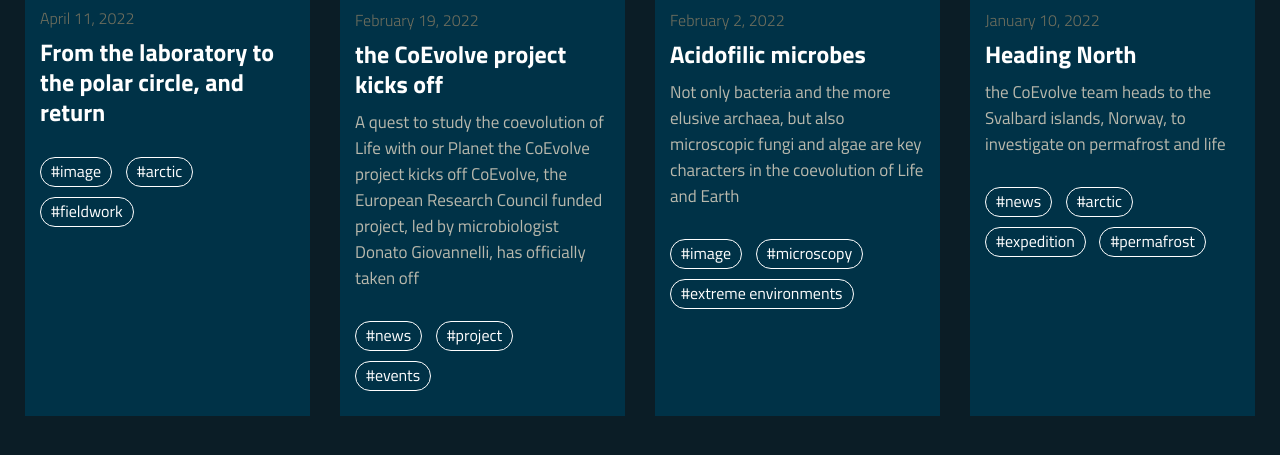
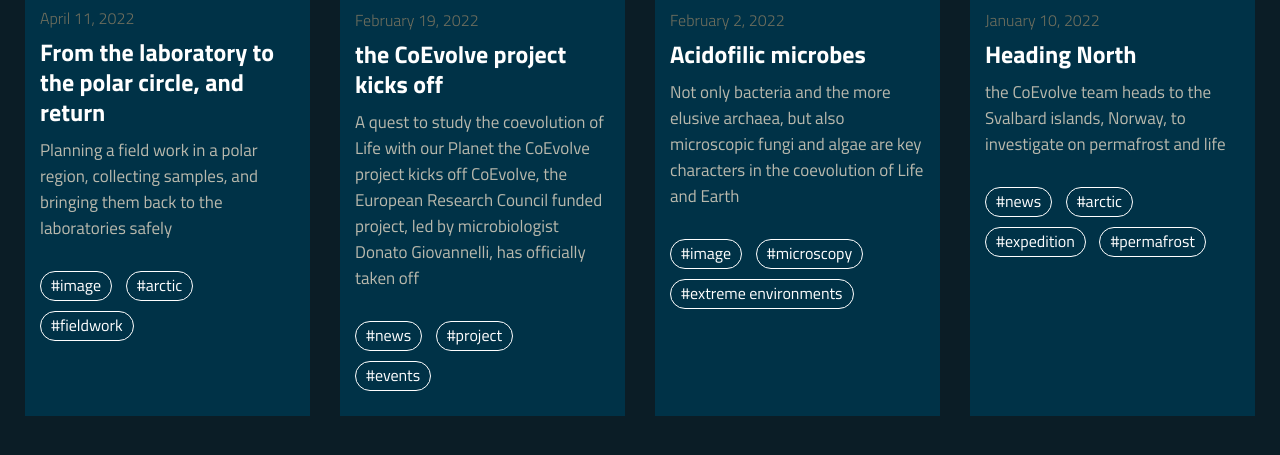
Before and after one commit to dgiovannelli/coevolve_website, a Jekyll site: the page built from index.html, in a window 1280 px wide and 900 px high, scrolled down 820 px, cut to the strip 124-626 px from the top of the window. Shown: the top 455 px of the strip. Built offline with Jekyll 4.4.1, drawn with Linux system fonts in a browser that asks for light colours; a script that is not in the unit is left out.

Commit message:
corrected the description of the post

```diff
--- a/_posts/2022-04-11-from-the-laboratory-to-the-polar-circle.md
+++ b/_posts/2022-04-11-from-the-laboratory-to-the-polar-circle.md
@@ -3,6 +3,7 @@
 layout: post
 title: From the laboratory to the polar circle, and return
 subtitle: Planning a field work in a polar region, collecting samples, and bringing them back to the laboratories safely
+description: Planning a field work in a polar region, collecting samples, and bringing them back to the laboratories safely
 image: /assets/img/uploads/2022-04-11-1.jpg
 optimized_image:
 category: image
```
Also changed, not shown: _posts/2022-05-16-3-questions-deborah-bastoni.md (+1 -0 lines).
